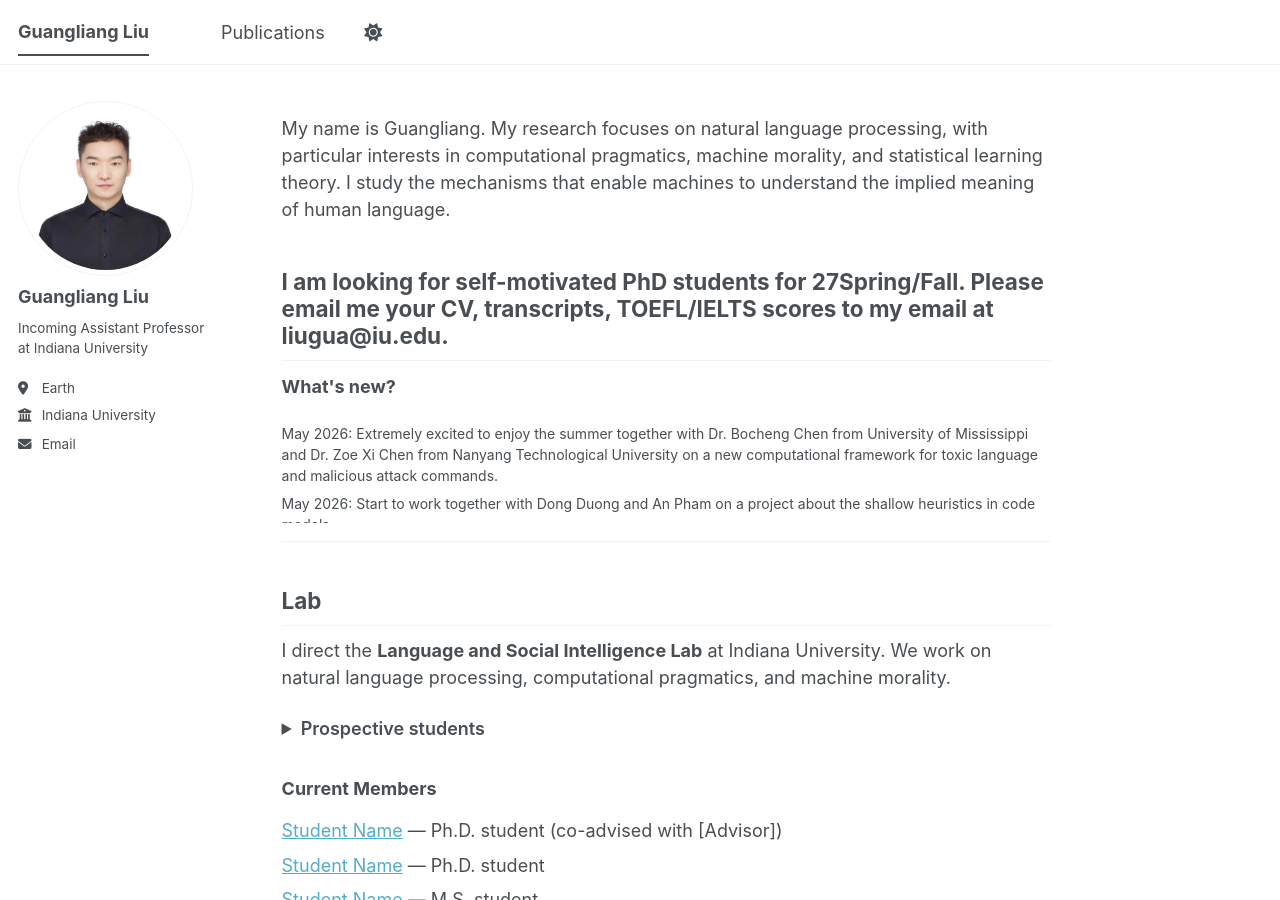
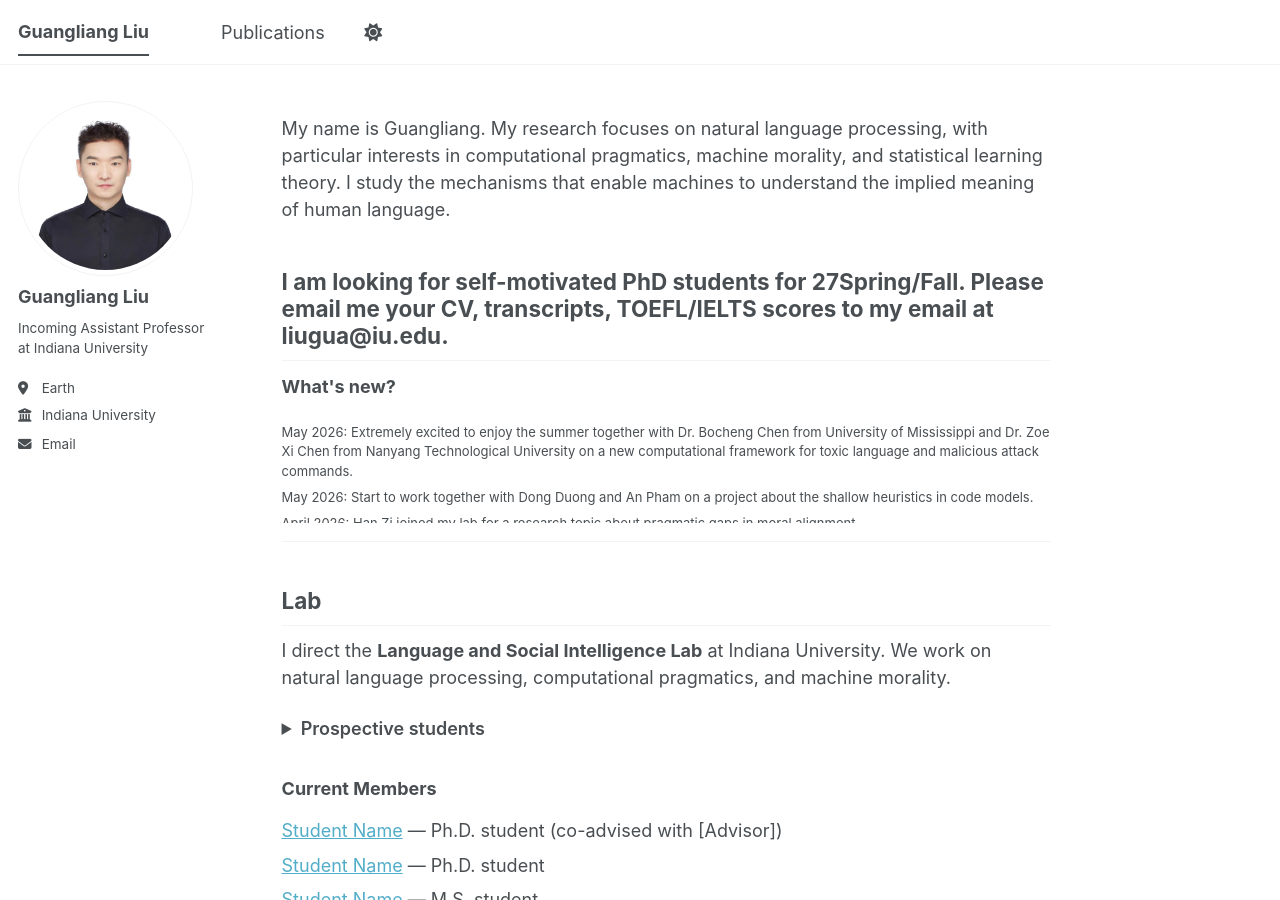
Before and after one commit to guangliang-nlp/guangliang-nlp.github.io, a Jekyll site: the page built from _pages/about.md, in a window 1280 px wide and 900 px high. Built offline with Jekyll 4.4.1, drawn with Linux system fonts in a browser that asks for light colours; a script bundle is joined from its source files by our own code; library files that are not in the unit come from our copies.

Commit message:
Update about.md

```diff
--- a/_pages/about.md
+++ b/_pages/about.md
@@ -16,7 +16,7 @@ I am looking for self-motivated PhD students for 27Spring/Fall. Please email me
   <p><strong>What's new?</strong></p>
 
   <div style="overflow-y:auto; max-height:100px;">
-    <ul style="list-style:none; padding:0; margin:0; font-size: 14px;">
+    <ul style="list-style:none; padding:0; margin:0; font-size: 13px;">
       <li>
         May 2026: Extremely excited to enjoy the summer together with Dr. Bocheng Chen from University of Mississippi and Dr. Zoe Xi Chen from Nanyang Technological University on a new computational framework for toxic language and malicious attack commands.
       </li>
```
